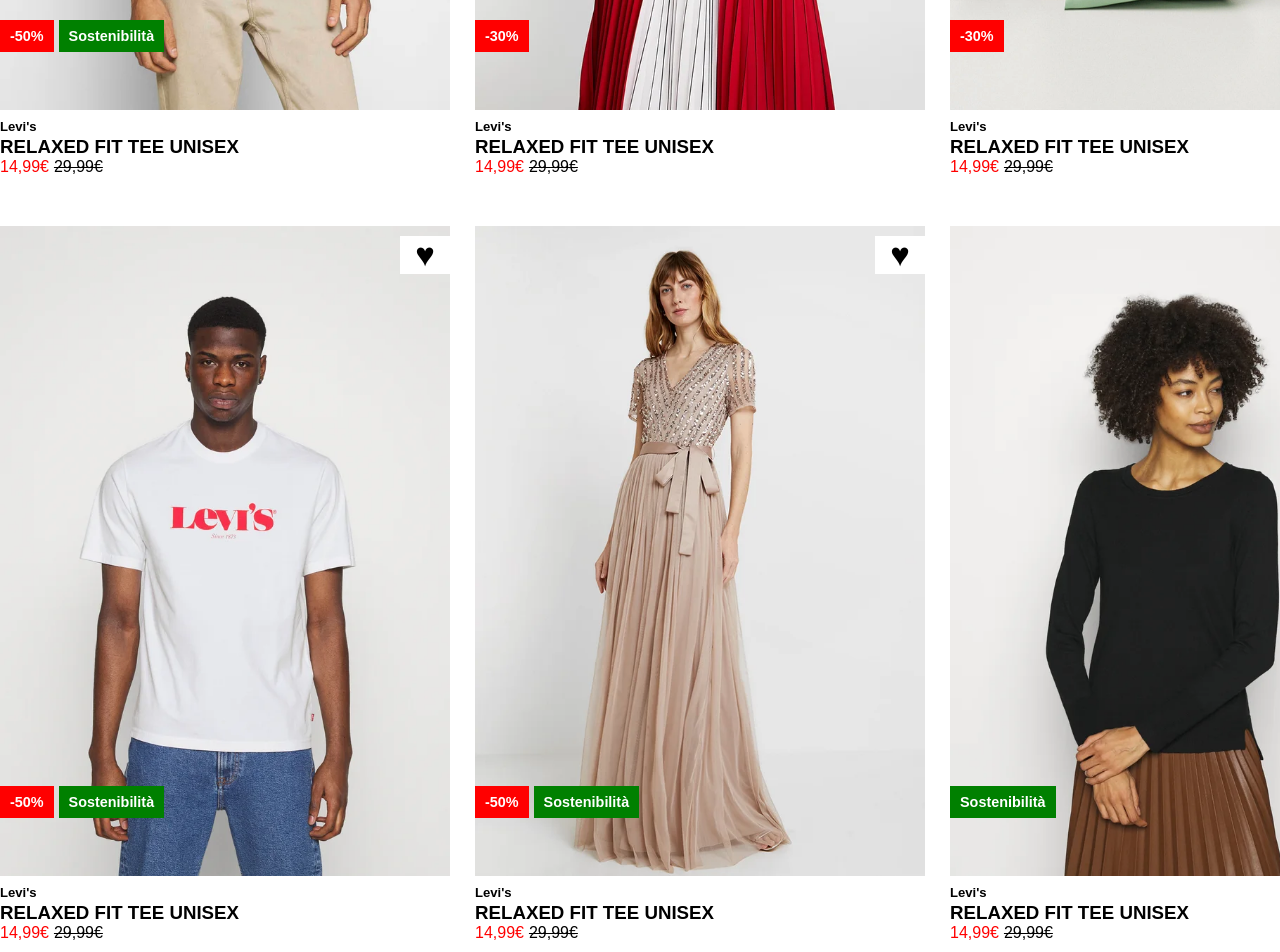
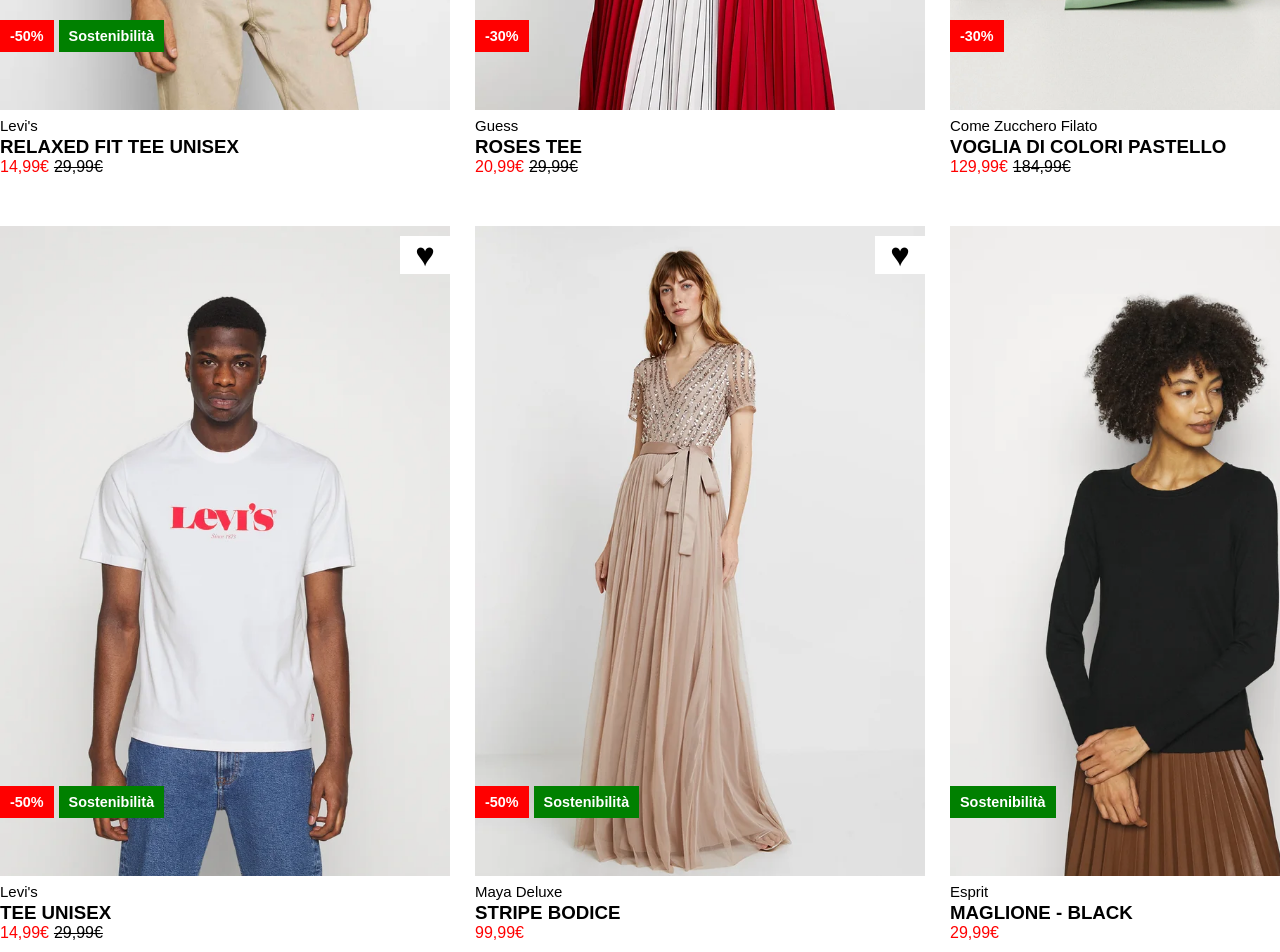
Before and after one commit to emanuele-pogliari/html-css-boolando, a plain HTML site: page index.html in a window 1280 px wide. Shown: the part 640-1592 px from the top of the page. Drawn offline with Linux system fonts and the light colour scheme.

Commit message:
fix contenuti pagina

```diff
--- a/css/style.css
+++ b/css/style.css
@@ -122,7 +122,8 @@ main {
 }
 
 article h3 small {
-    font-size: 0.7em;
+    font-size: 0.8em;
+    font-weight: 400;
 }
 
 footer {
--- a/index.html
+++ b/index.html
@@ -57,9 +57,9 @@
                     </div>
                 </div>
                 <div>
-                    <h3><small>Levi's</small></h3>
-                    <h3>RELAXED FIT TEE UNISEX</h3>
-                    <span>14,99€</span><span class="og-price">29,99€</span>
+                    <h3><small>Guess</small></h3>
+                    <h3>ROSES TEE</h3>
+                    <span>20,99€</span><span class="og-price">29,99€</span>
                 </div>
             </article>
 
@@ -73,9 +73,9 @@
                     </div>
                 </div>
                 <div>
-                    <h3><small>Levi's</small></h3>
-                    <h3>RELAXED FIT TEE UNISEX</h3>
-                    <span>14,99€</span><span class="og-price">29,99€</span>
+                    <h3><small>Come Zucchero Filato</small></h3>
+                    <h3>VOGLIA DI COLORI PASTELLO</h3>
+                    <span>129,99€</span><span class="og-price">184,99€</span>
                 </div>
             </article>
 
@@ -92,7 +92,7 @@
                 </div>
                 <div>
                     <h3><small>Levi's</small></h3>
-                    <h3>RELAXED FIT TEE UNISEX</h3>
+                    <h3>TEE UNISEX</h3>
                     <span>14,99€</span><span class="og-price">29,99€</span>
                 </div>
             </article>
@@ -107,9 +107,9 @@
                     </div>
                 </div>
                 <div>
-                    <h3><small>Levi's</small></h3>
-                    <h3>RELAXED FIT TEE UNISEX</h3>
-                    <span class="price">14,99€</span><span class="og-price">29,99€</span>
+                    <h3><small>Maya Deluxe</small></h3>
+                    <h3>STRIPE BODICE</h3>
+                    <span class="price">99,99€</span>
                 </div>
             </article>
             <article>
@@ -122,9 +122,9 @@
                     </div>
                 </div>
                 <div>
-                    <h3><small>Levi's</small></h3>
-                    <h3>RELAXED FIT TEE UNISEX</h3>
-                    <span>14,99€</span><span class="og-price">29,99€</span>
+                    <h3><small>Esprit</small></h3>
+                    <h3>MAGLIONE - BLACK</h3>
+                    <span>29,99€</span>
                 </div>
             </article>
     </main>
```
Also changed, not shown: 1 other file.
